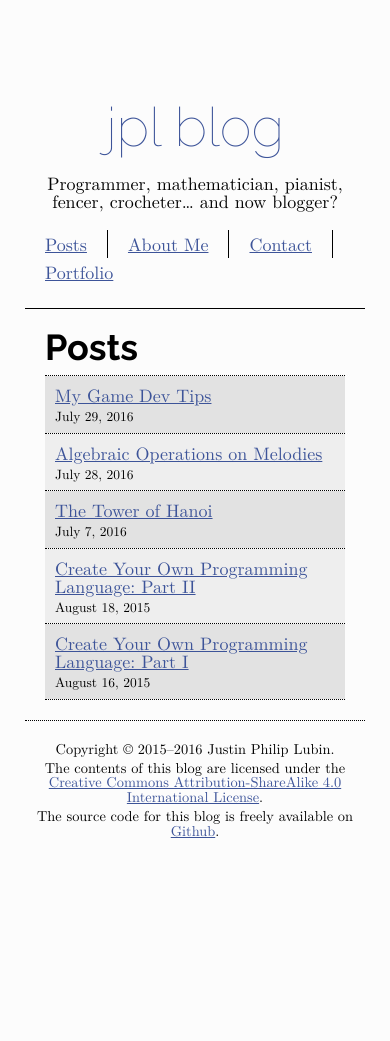
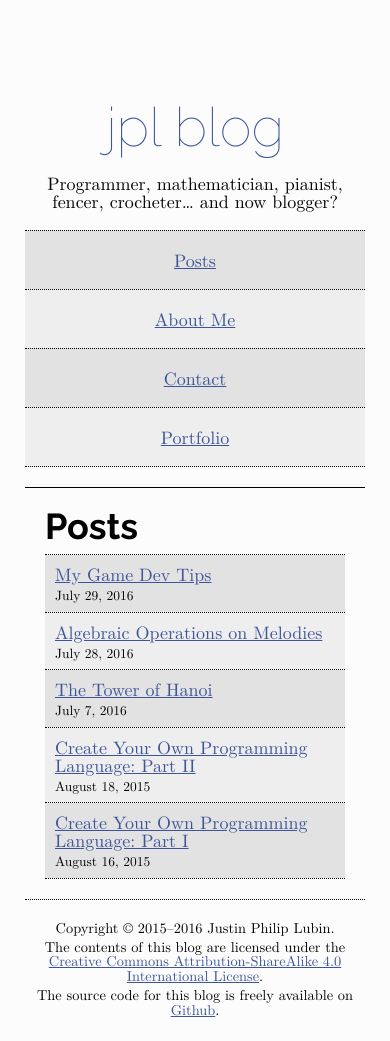
Before and after one commit to jlubi333/jpl-blog, a Jekyll site: the page built from index.md, in a window 390 px wide. Built offline with Jekyll 4.4.1, drawn with Linux system fonts in a browser that asks for light colours; before the commit the page ends 900 px from its top, so only the background shows below that.

Commit message:
Make nav better on mobile

```diff
--- a/css/main.scss
+++ b/css/main.scss
@@ -142,6 +142,32 @@ sub {
         display: block;
         padding: 5px 20px;
     }
+
+@media(max-width: $transition-width) {
+    .site-nav ul {
+        display: block;
+    }
+
+    .site-nav li {
+        display: block;
+        border-right: none;
+        border-top: 1px dotted #000000;
+        float: none;
+        background-color: #E2E2E2;
+    }
+
+        .site-nav li:nth-child(even) {
+            background-color: #EEEEEE;
+        }
+
+        .site-nav li:last-child {
+            border-bottom: 1px dotted #000000;
+        }
+
+        .site-nav li a {
+            padding: 20px;
+        }
+}
 
 /* --- Post List --- */
 
```
